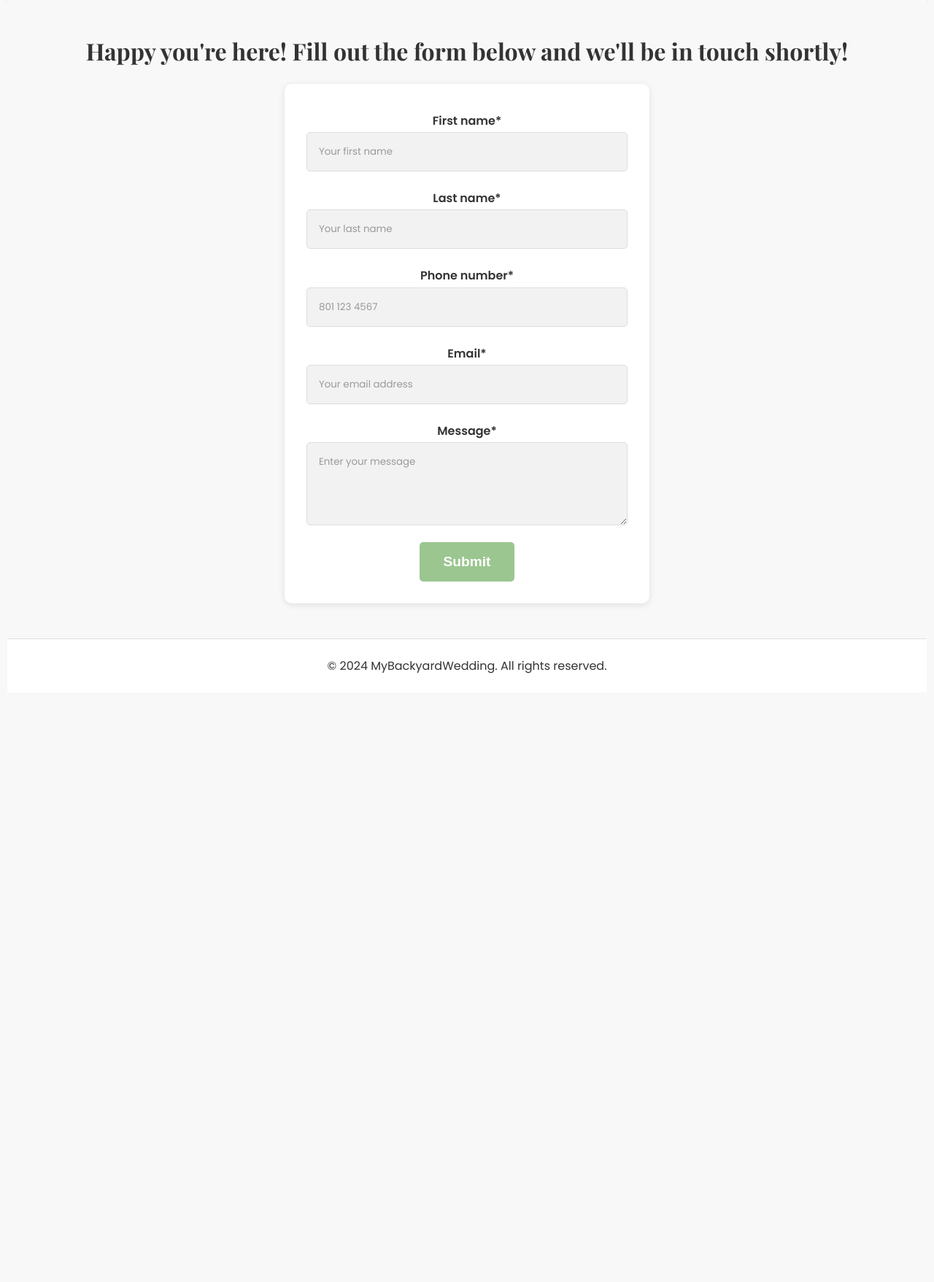
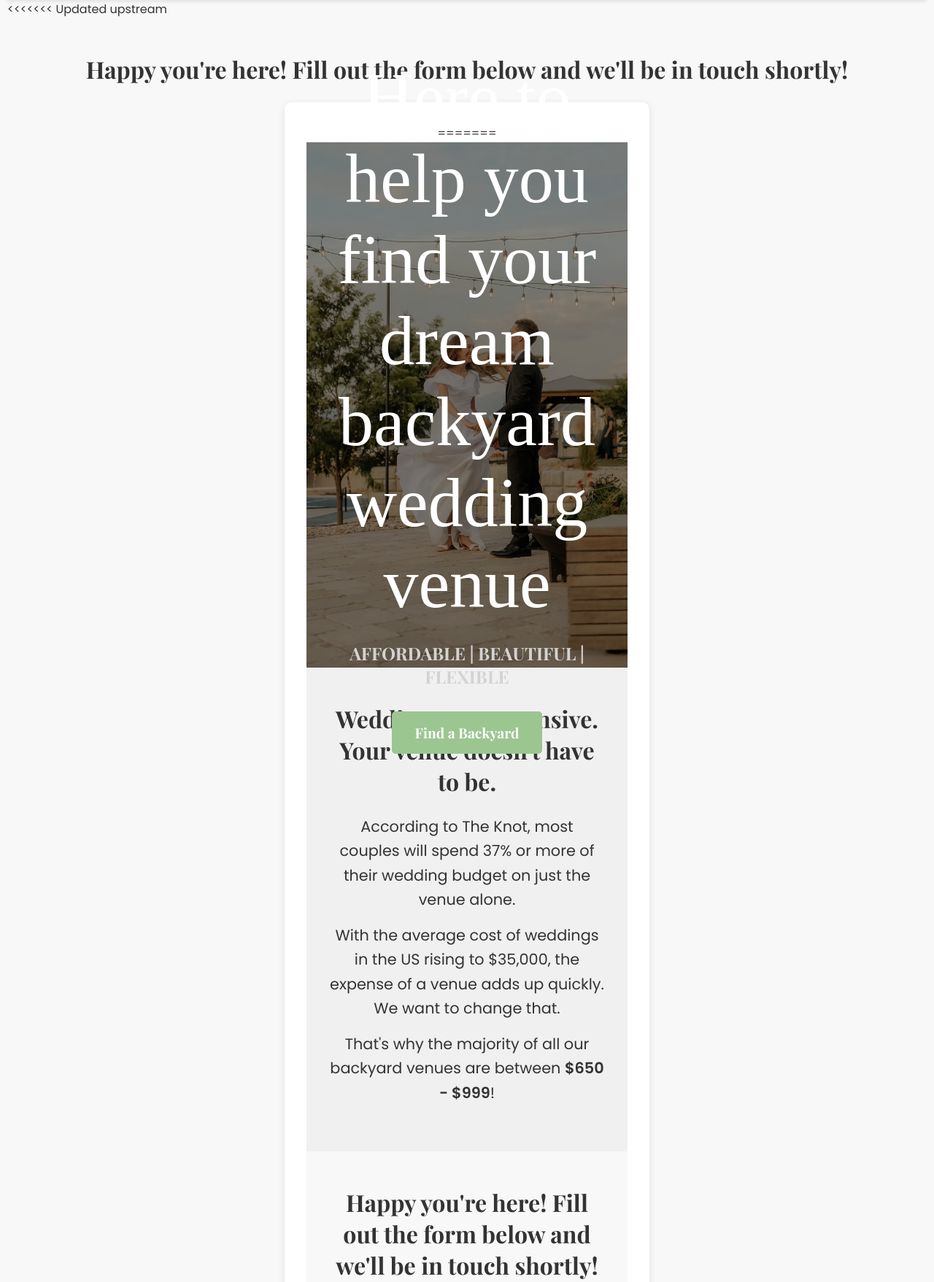
Before and after one commit to spencerlay10/MyBackyardWedding, a Node project: template views/contact_us_page.ejs in a window 1280 px wide. Shown: the part 165-1922 px from the top of the page at 73% size. Before the commit the page ends 1088 px from the top, so only its background shows below. Run offline with Node 20 templates, Linux system fonts and the light colour scheme; the template is opened without the code that fills it, so the values that code supplies are empty.

Commit message:
Update contact_us_page.ejs

```diff
--- a/views/contact_us_page.ejs
+++ b/views/contact_us_page.ejs
@@ -26,10 +26,32 @@
             </ul>
         </nav>
     </header>
+<<<<<<< Updated upstream
     <!-- Contact Section -->
     <section id="contact" class="contact">
         <h3>Happy you're here! Fill out the form below and we'll be in touch shortly!</h3>
         <form action="/contactUs" method="POST">
+=======
+    <!-- Hero Section -->
+    <section class="hero">
+        <div class="hero-text">
+            <h2>Here to help you find your dream backyard wedding venue</h2>
+            <p>AFFORDABLE | BEAUTIFUL | FLEXIBLE</p>
+            <a href="#contact" class="button">Find a Backyard</a>
+        </div>
+    </section>
+    <!-- Services Section -->
+    <section class="services">
+        <h3>Weddings are expensive. Your venue doesn't have to be.</h3>
+        <p>According to The Knot, most couples will spend 37% or more of their wedding budget on just the venue alone.</p>
+        <p>With the average cost of weddings in the US rising to $35,000, the expense of a venue adds up quickly. We want to change that.</p>
+        <p>That's why the majority of all our backyard venues are between <strong>$650 - $999</strong>!</p>
+    </section>
+    <!-- Contact Section -->
+    <section id="contact" class="contact">
+        <h3>Happy you're here! Fill out the form below and we'll be in touch shortly!</h3>
+        <form action="#" method="POST">
+>>>>>>> Stashed changes
             <label for="first-name">First name*</label>
             <input type="text" id="first-name" name="first-name" placeholder="Your first name" required>
             <label for="last-name">Last name*</label>
```
